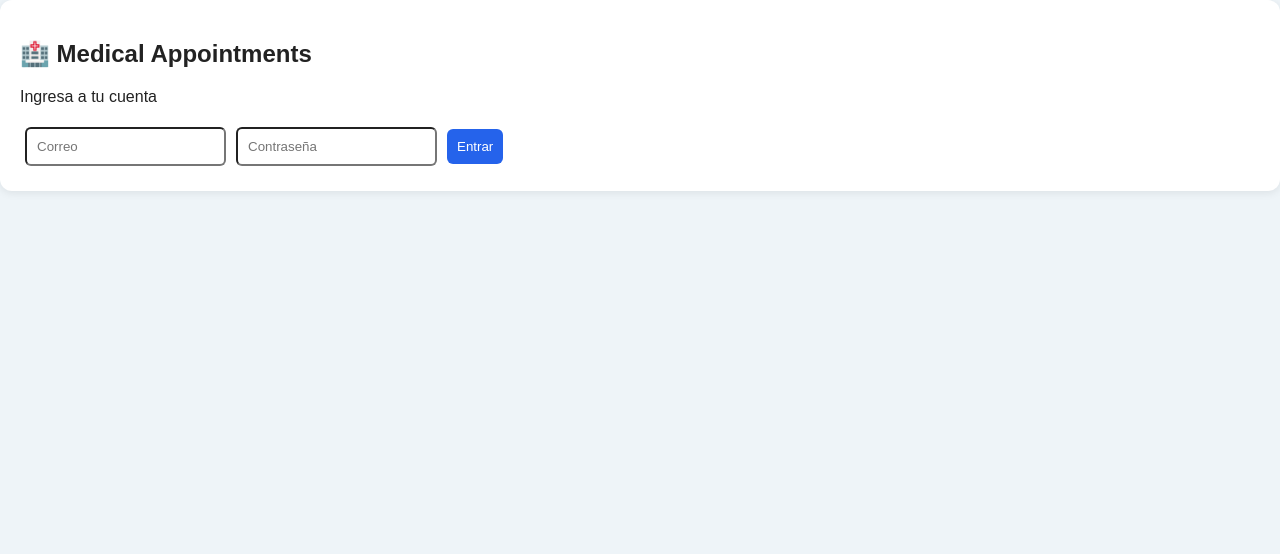
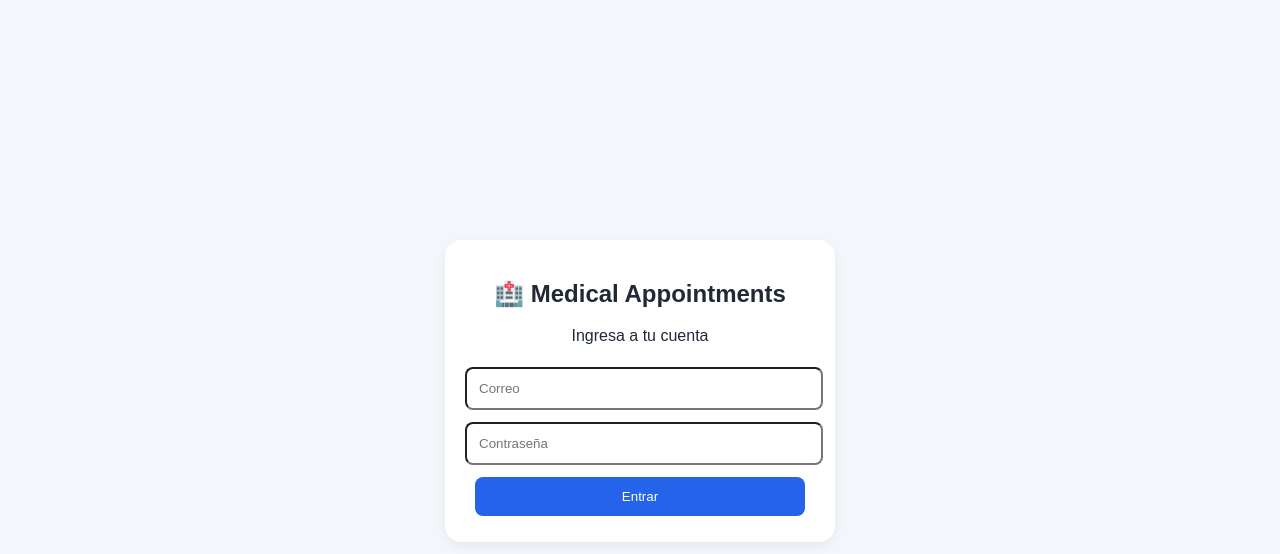
Before and after one commit to Velito27/medical-appointments, a React (Vite) app in the folder frontend/: page / in a window 1280 px wide. Shown: the top 554 px of the page. Built offline with nearby package versions, Linux system fonts and the light colour scheme.

Commit message:
mejorar ui

```diff
--- a/frontend/src/styles.css
+++ b/frontend/src/styles.css
@@ -1,8 +1,8 @@
 body {
   font-family: Arial, sans-serif;
   margin: 0;
-  background: #eef4f8;
-  color: #222;
+  background: #f3f7fb;
+  color: #1f2937;
 }
 
 .container {
@@ -11,35 +11,49 @@ body {
   padding: 20px;
 }
 
+.login-page {
+  min-height: 100vh;
+  display: flex;
+  justify-content: center;
+  align-items: center;
+}
+
+.login-card {
+  width: 350px;
+  text-align: center;
+}
+
 .header {
   display: flex;
   justify-content: space-between;
   align-items: center;
   background: white;
   padding: 20px;
-  border-radius: 12px;
+  border-radius: 16px;
   margin-bottom: 20px;
+  box-shadow: 0 4px 12px rgba(0,0,0,0.08);
 }
 
 section {
   background: white;
   padding: 20px;
   margin-bottom: 18px;
-  border-radius: 12px;
-  box-shadow: 0 2px 8px rgba(0,0,0,0.08);
+  border-radius: 16px;
+  box-shadow: 0 4px 12px rgba(0,0,0,0.06);
 }
 
 input, select, button {
-  padding: 10px;
-  margin: 5px;
-  border-radius: 6px;
+  width: calc(100% - 20px);
+  padding: 12px;
+  margin: 6px 0;
+  border-radius: 8px;
 }
 
 button {
-  cursor: pointer;
   border: none;
   background: #2563eb;
   color: white;
+  cursor: pointer;
 }
 
 button:hover {
@@ -47,11 +61,11 @@ button:hover {
 }
 
 .error {
-  color: #b00020;
+  color: #b91c1c;
 }
 
 .success {
-  color: #137333;
+  color: #15803d;
 }
 
 table {
@@ -60,7 +74,6 @@ table {
 }
 
 th, td {
+  padding: 12px;
   border-bottom: 1px solid #ddd;
-  padding: 10px;
-  text-align: left;
 }
```
